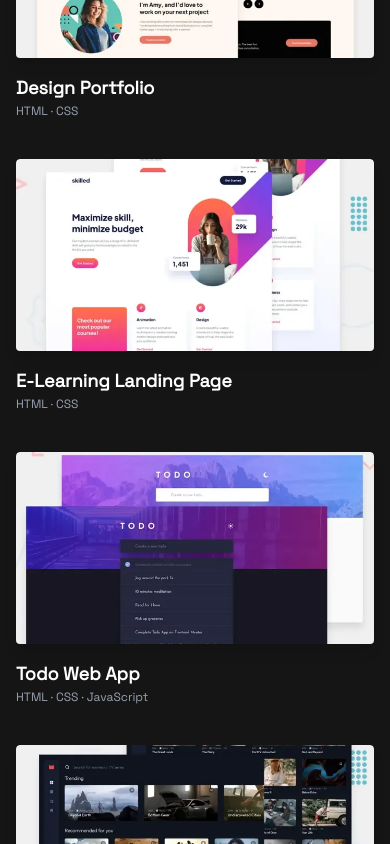
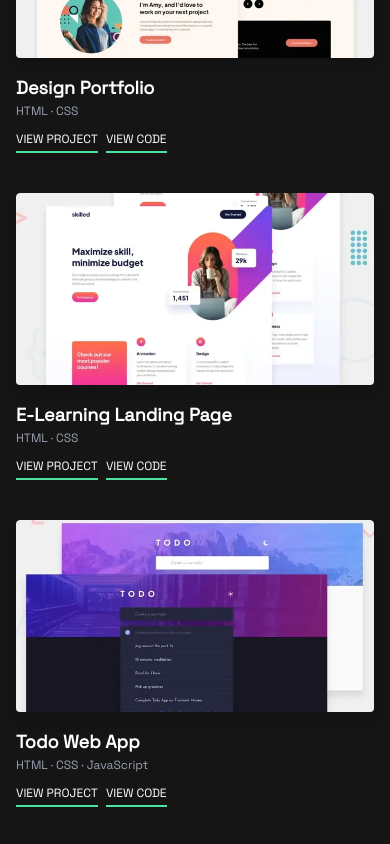
Before and after one commit to Skyz03/Vite-Developer-Portfolio, a React (Vite) app: page / in a window 390 px wide. Shown: the part 1960-2804 px from the top of the page. Built offline with nearby package versions, Linux system fonts and the light colour scheme.

Commit message:
responsive mobile/tablet buttons

```diff
--- a/src/components/Projects.jsx
+++ b/src/components/Projects.jsx
@@ -19,21 +19,17 @@ function Projects() {
           <div key={i}>
             {/* Image + Hover Overlay */}
             <article className="group relative cursor-pointer overflow-hidden rounded bg-gray-900 shadow-lg transition-transform hover:-translate-y-2">
-              <div
-                className="h-48 sm:h-56 rounded bg-cover bg-center"
-
-              >
+              {/* Image */}
+              <div className="h-48 sm:h-56 rounded bg-cover bg-center">
                 <picture>
                   <source media="(max-width: 799px)" srcSet={p.smallImage} />
                   <source media="(min-width: 800px)" srcSet={p.largeImage} />
                   <img src={p.largeImage} alt={p.title} className="w-full h-56 object-cover rounded" />
                 </picture>
-
               </div>
 
-              {/* Hover Buttons */}
-              <div className="absolute inset-0 flex items-center justify-center opacity-0 group-hover:opacity-100 transition-all duration-300 bg-black/60">
-                <div className="flex flex-col gap-5">
+              {/* Hover Buttons for Desktop */}
+              <div className="hidden md:absolute md:inset-0 md:flex md:items-center md:justify-center md:opacity-0 md:group-hover:opacity-100 md:bg-black/60 md:flex-col md:gap-5">
                 <button className="text-xs uppercase border-b-2 border-transparent hover:border-accent pb-1">
                   View Project
                 </button>
@@ -41,12 +37,24 @@ function Projects() {
                   View Code
                 </button>
               </div>
-              </div>
             </article>
 
-            {/* Text Outside Card */}
+            {/* Title and Tags */}
             <h3 className="mt-4 font-semibold">{p.title}</h3>
             <div className="mt-0.5 text-xs text-gray-400">{p.tags.join('  ·  ')}</div>
+
+            {/* Buttons  for Mobile/Tablet */}
+            <div className="mt-3 flex  gap-2 md:hidden">
+              <button className="text-xs uppercase border-b-2 border-accent pb-1">
+                View Project
+              </button>
+              <button className="text-xs uppercase border-b-2 border-accent pb-1">
+                View Code
+              </button>
+            </div>
+
+
+
           </div>
         ))}
       </div>
```
Lines whose indentation alone changed are shown as unchanged.
